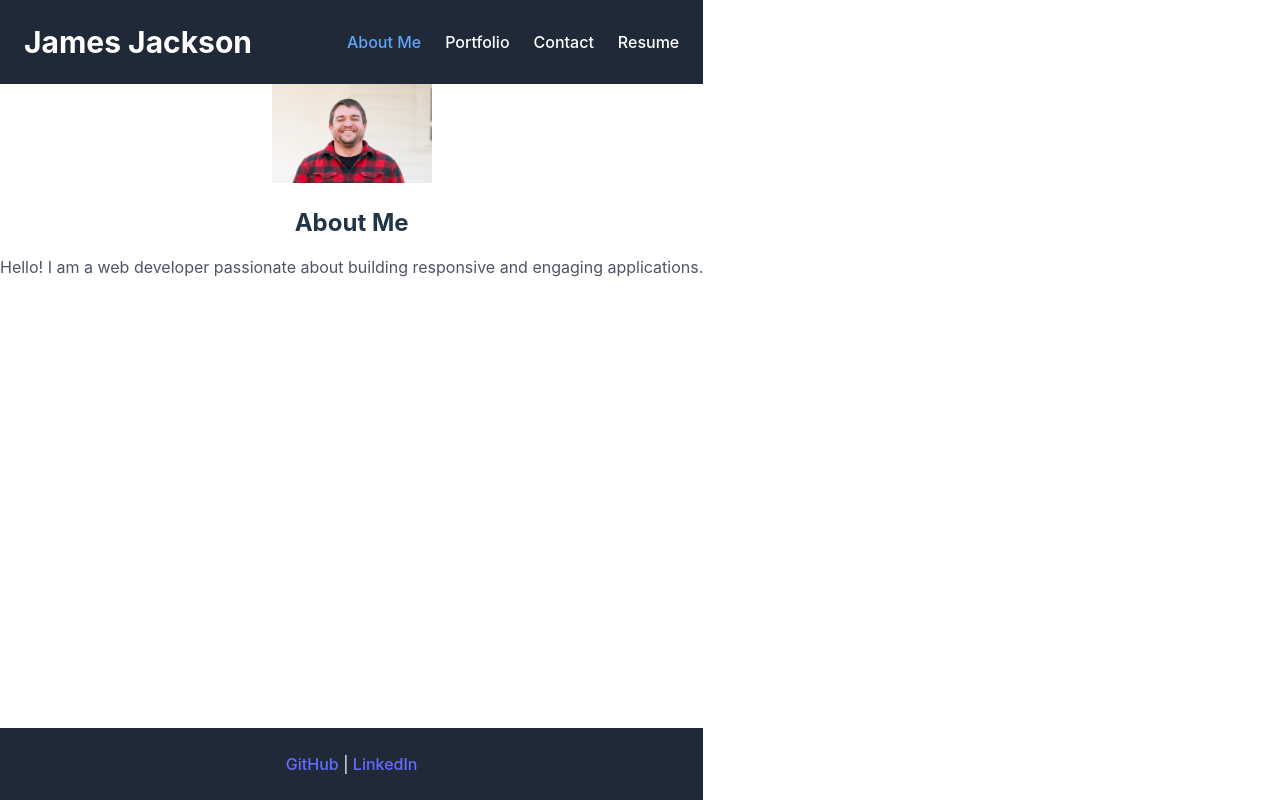
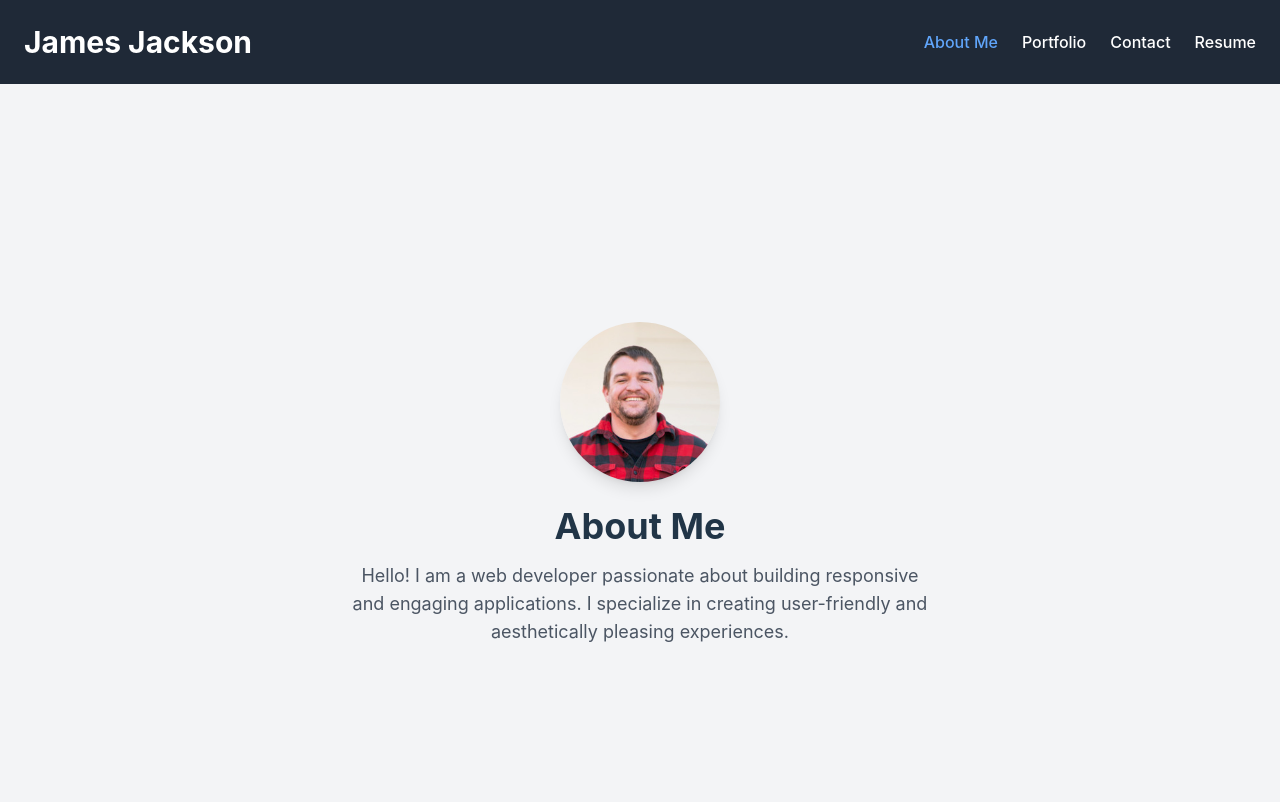
Before and after one commit to jjackson0228/Professional-React-Portfolio, a React (Vite) app: page /About in a window 1280 px wide. Shown: the top 802 px of the page. Built offline with nearby package versions, Linux system fonts and the light colour scheme.

Commit message:
fixed the styling to take up the whole page by editing the app.jsx file

```diff
--- a/src/App.jsx
+++ b/src/App.jsx
@@ -4,13 +4,14 @@ import Footer from './components/Footer';
 
 function App() {
   return (
-    <div className="flex flex-col min-h-screen">
+    //outlet swaps between the different pages conditionally by using the URL of the pages
+    <>
       <Navigation />
-      <main className="flex-grow">
+      <main className=" w-screen">
         <Outlet />
       </main>
       <Footer />
-    </div>
+    </>
   );
 }
 
--- a/src/pages/About.jsx
+++ b/src/pages/About.jsx
@@ -1,16 +1,19 @@
 export default function About() {
   return (
+    <div className="bg-gray-100 min-h-screen flex items-center justify-center">
       <div className="text-center">
         <img
           src="/images/avatar.jpg"
           alt="Your Avatar"
-        className="w-40 h-auto mx-auto mb-6 object-cover"
+          className="w-40 h-40 object-cover rounded-full shadow-lg mx-auto mb-6"
         />
-      <h2 className="text-2xl font-bold">About Me</h2>
-      <p className="mt-4 text-gray-600">
+        <h2 className="text-4xl font-bold mb-4">About Me</h2>
+        <p className="text-lg text-gray-600 max-w-xl mx-auto">
           Hello! I am a web developer passionate about building responsive and
-        engaging applications.
+          engaging applications. I specialize in creating user-friendly and
+          aesthetically pleasing experiences.
         </p>
+      </div>
     </div>
   );
 }
```
Lines whose indentation alone changed are shown as unchanged.
